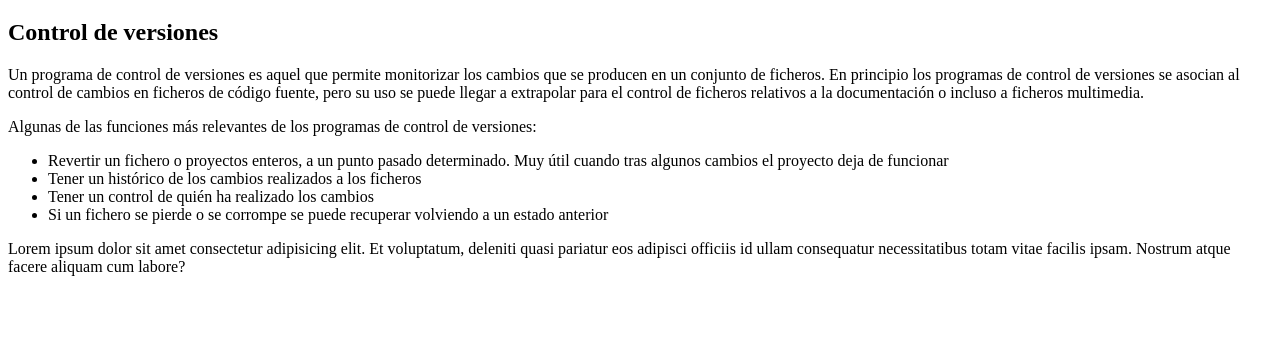
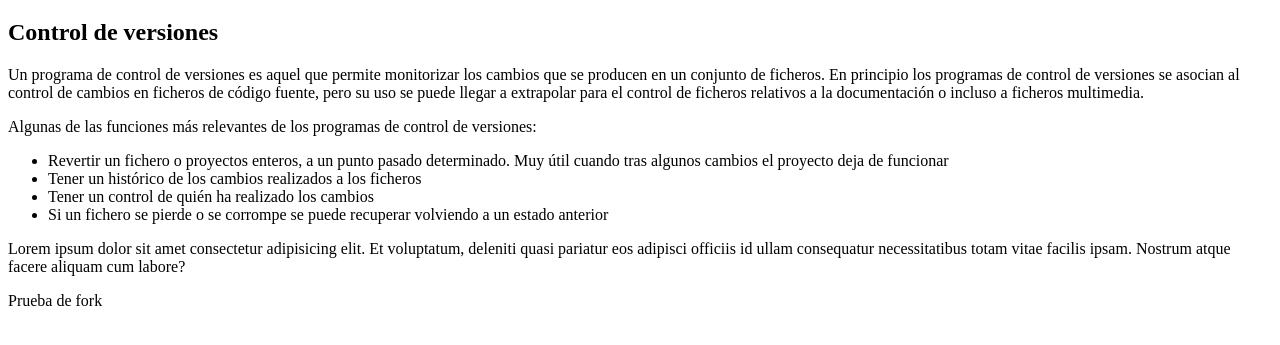
Before and after one commit to profeBorjaMolinaZea/infoGit, a plain HTML site: page index.html in a window 1280 px wide. Shown: the part 61-406 px from the top of the page. Drawn offline with Linux system fonts and the light colour scheme.

Commit message:
prueba fork

```diff
--- a/index.html
+++ b/index.html
@@ -15,5 +15,6 @@
 	<li>Si un fichero se pierde o se corrompe se puede recuperar volviendo a un estado anterior</li>
 </ul>
 <p>Lorem ipsum dolor sit amet consectetur adipisicing elit. Et voluptatum, deleniti quasi pariatur eos adipisci officiis id ullam consequatur necessitatibus totam vitae facilis ipsam. Nostrum atque facere aliquam cum labore?</p>
+<p>Prueba de fork</p>
 </body>
 </html>
```
